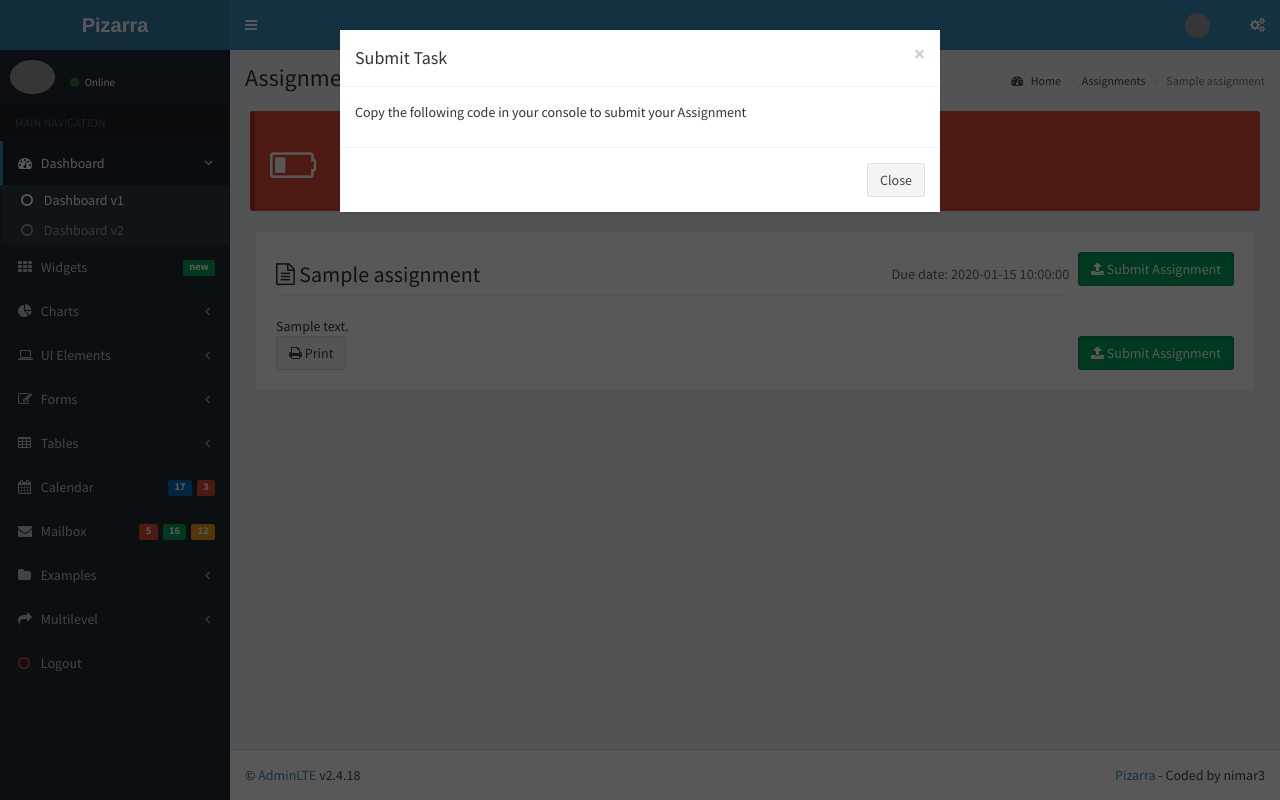
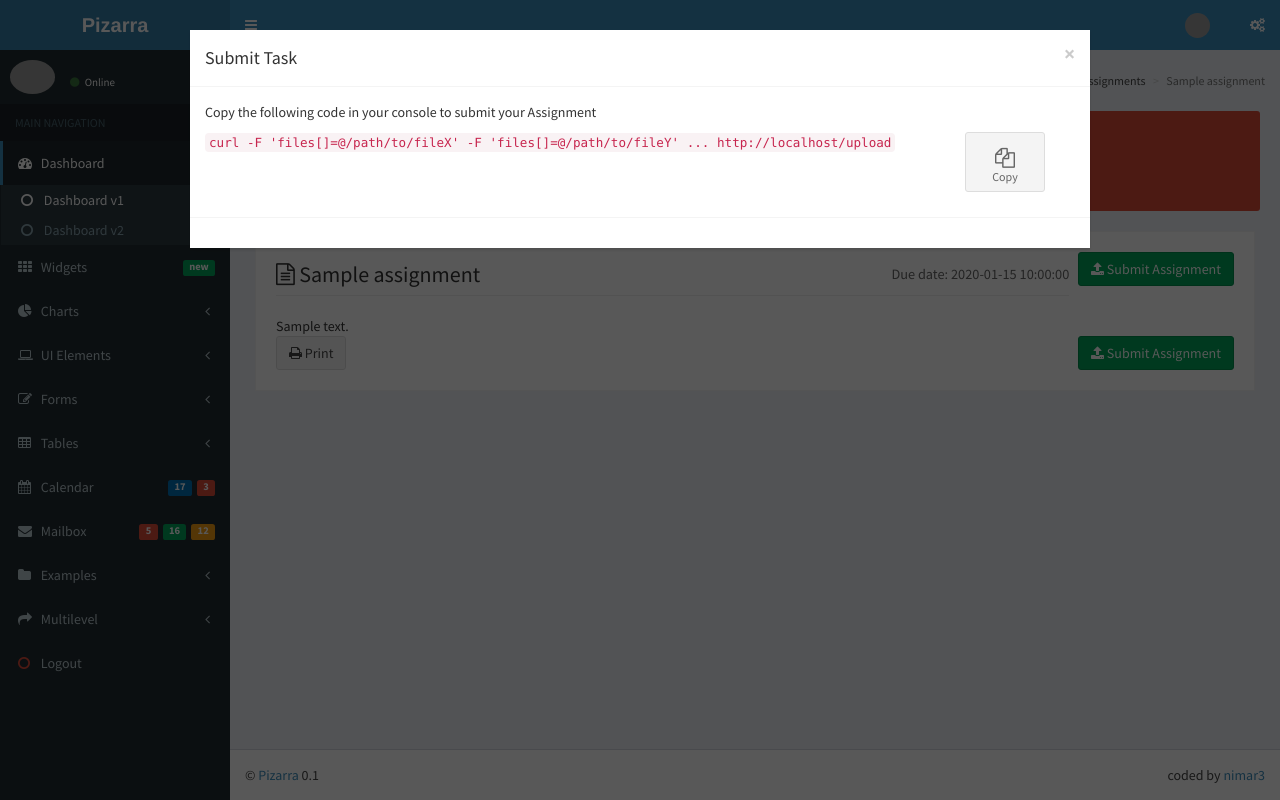
Before and after one commit to nimar3/pizarra, a Flask app: page /assignment/1 in a window 1280 px wide, after a click on "Submit Assignment". Run offline with Flask 2, Linux system fonts and the light colour scheme; tables that the repository leaves empty hold one stand-in row (values such as "Sample post"); some libraries are stand-ins or nearby versions; grey boxes are pictures that could not be loaded.

Commit message:
modal added and cope can be copied

```diff
--- /dev/null
+++ b/app/base/static/assets/pizarra/pizarra.js
@@ -0,0 +1,19 @@
+/**
+ * Pizarra
+ * ------------------
+ */
+$(function () {
+    'use strict'
+
+    function copyText() {
+        /* Get the text field */
+        var copyText = document.getElementById("code");
+
+        /* Select the text field */
+        copyText.select();
+        copyText.setSelectionRange(0, 99999); /*For mobile devices*/
+
+        /* Copy the text inside the text field */
+        document.execCommand("copy");
+    }
+});
--- a/app/base/static/assets/pizarra/utils.js
+++ /dev/null
@@ -1,3 +0,0 @@
-Pizarra = {
-
-};
--- a/app/base/templates/site_template/footer.html
+++ b/app/base/templates/site_template/footer.html
@@ -2,7 +2,7 @@
   <!-- /.content-wrapper -->
   <footer class="main-footer">
     <div class="pull-right hidden-xs">
-      <a href="https://github.com/nimar3/pizarra">Pizarra</a> - Coded by nimar3
+      coded by <a href="https://github.com/nimar3">nimar3</a>
     </div>
-    &copy; <a href="https://adminlte.io">AdminLTE</a> v2.4.18
+    &copy; <a href="https://github.com/nimar3/pizarra">Pizarra</a> 0.1
   </footer>
--- a/app/base/templates/site_template/scripts.html
+++ b/app/base/templates/site_template/scripts.html
@@ -32,3 +32,5 @@
   <script src="/static/assets/js/fastclick.js"></script>
   <!-- AdminLTE App -->
   <script src="/static/assets/js/adminlte.min.js"></script>
+  <!-- Pizarra -->
+  <script src="/static/assets/pizarra/pizarra.js"></script>
--- a/app/home/templates/assignment.html
+++ b/app/home/templates/assignment.html
@@ -74,8 +74,8 @@
             <div class="col-xs-12">
                 <a href="#" target="_blank" class="btn btn-default" onclick="window.print()"><i class="fa fa-print"></i>
                     Print</a>
-                <button type="button" class="btn btn-success pull-right" data-target="#modal-default"><i
-                        class="fa fa-upload"></i> Submit
+                <button type="button" class="btn btn-success pull-right" data-toggle="modal"
+                        data-target="#modal-default"><i class="fa fa-upload"></i> Submit
                     Assignment
                 </button>
             </div>
@@ -85,7 +85,7 @@
     <div class="clearfix"></div>
 
     <div class="modal fade" id="modal-default">
-        <div class="modal-dialog">
+        <div class="modal-dialog modal-lg">
             <div class="modal-content">
                 <div class="modal-header">
                     <button type="button" class="close" data-dismiss="modal" aria-label="Close">
@@ -94,9 +94,22 @@
                 </div>
                 <div class="modal-body">
                     <p>Copy the following code in your console to submit your Assignment</p>
+                    <div class="row">
+                        <div class="col-xs-10">
+                            <p id="code"><code>curl -F 'files[]=@/path/to/fileX' -F 'files[]=@/path/to/fileY' ...
+                                http://localhost/upload</code></p>
+                        </div>
+                        <!-- /.col -->
+                        <div class="col-xs-2" onclick="copyText()">
+                            <a class="btn btn-app">
+                                <i class="fa fa-copy"></i> Copy
+                            </a>
+                        </div>
+                        <!-- /.col -->
+                    </div>
                 </div>
                 <div class="modal-footer">
-                    <button type="button" class="btn btn-default" data-dismiss="modal">Close</button>
+
                 </div>
             </div>
             <!-- /.modal-content -->
@@ -112,4 +125,18 @@
     <!-- AdminLTE for demo purposes -->
     <script src="/static/assets/js/demo.js"></script>
 
+    <script>
+        function copyText() {
+            /* Get the text field */
+            const copyText = document.getElementById("code");
+            const textArea = document.createElement("textarea");
+            textArea.value = copyText.textContent;
+            document.body.appendChild(textArea);
+            textArea.select();
+            textArea.setSelectionRange(0, 99999); /*For mobile devices*/
+            document.execCommand("Copy");
+            textArea.remove();
+        }
+    </script>
+
 {% endblock %}
```
